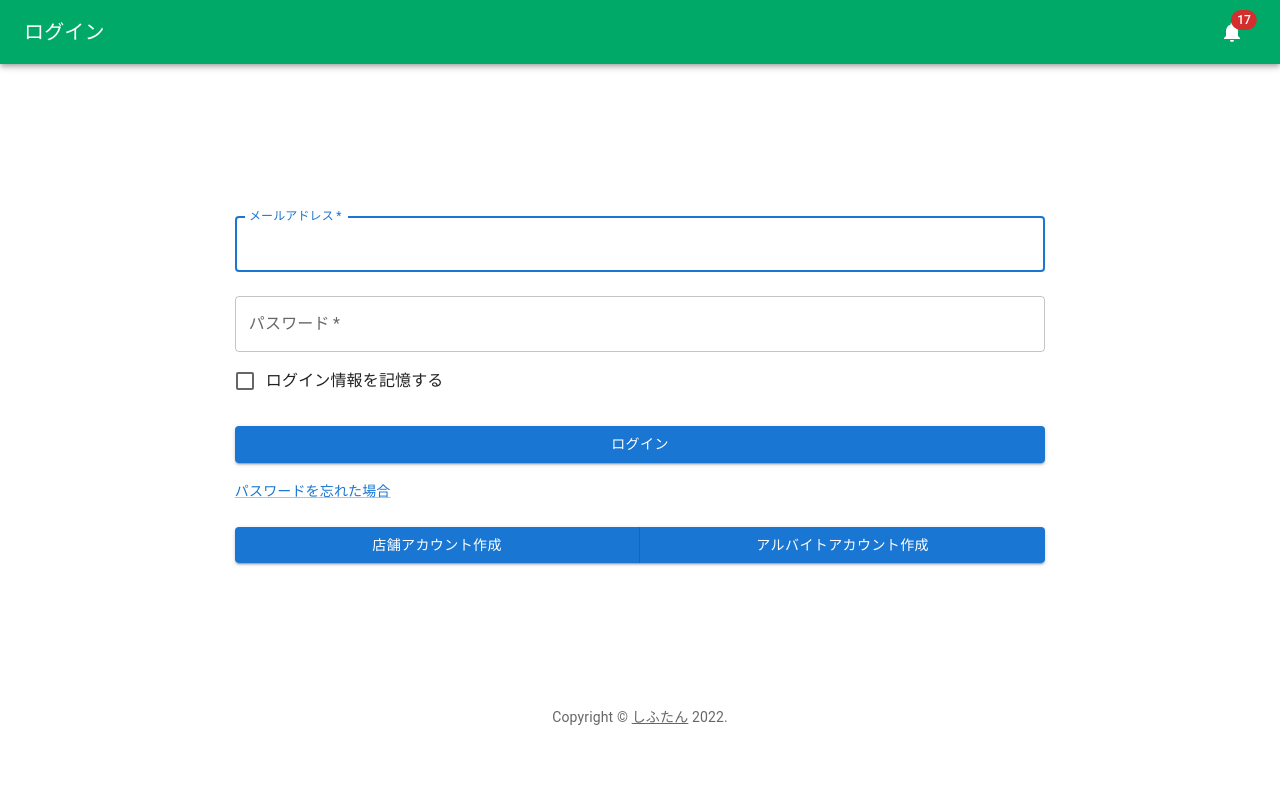
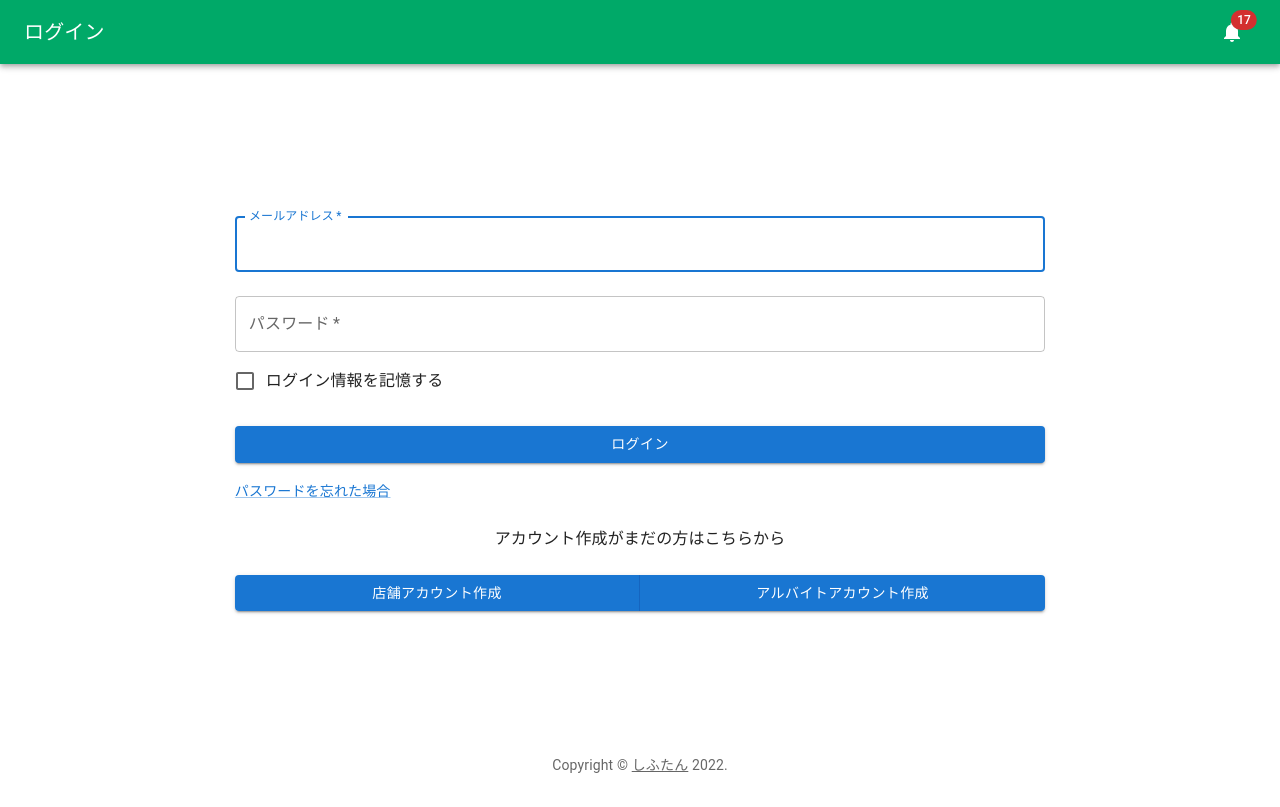
Before and after one commit to nineteen2021/shiftan-v2, a React (Create React App) app in the folder node/django_front/: page / in a window 1280 px wide. Built offline with nearby package versions, Linux system fonts and the light colour scheme.

Commit message:
テキストを追加

```diff
--- a/node/django_front/src/components/views/Login.jsx
+++ b/node/django_front/src/components/views/Login.jsx
@@ -92,6 +92,11 @@ export default function SignIn() {
                 </Link>
               </Grid>
             </Grid>
+            <Grid container sx={{ mt: 3}} >
+              <Grid item xs={12} textAlign="center">
+                <Typography>アカウント作成がまだの方はこちらから</Typography>
+              </Grid>
+            </Grid>
             <NewAccount />
           </Box>
         </Box>
```
